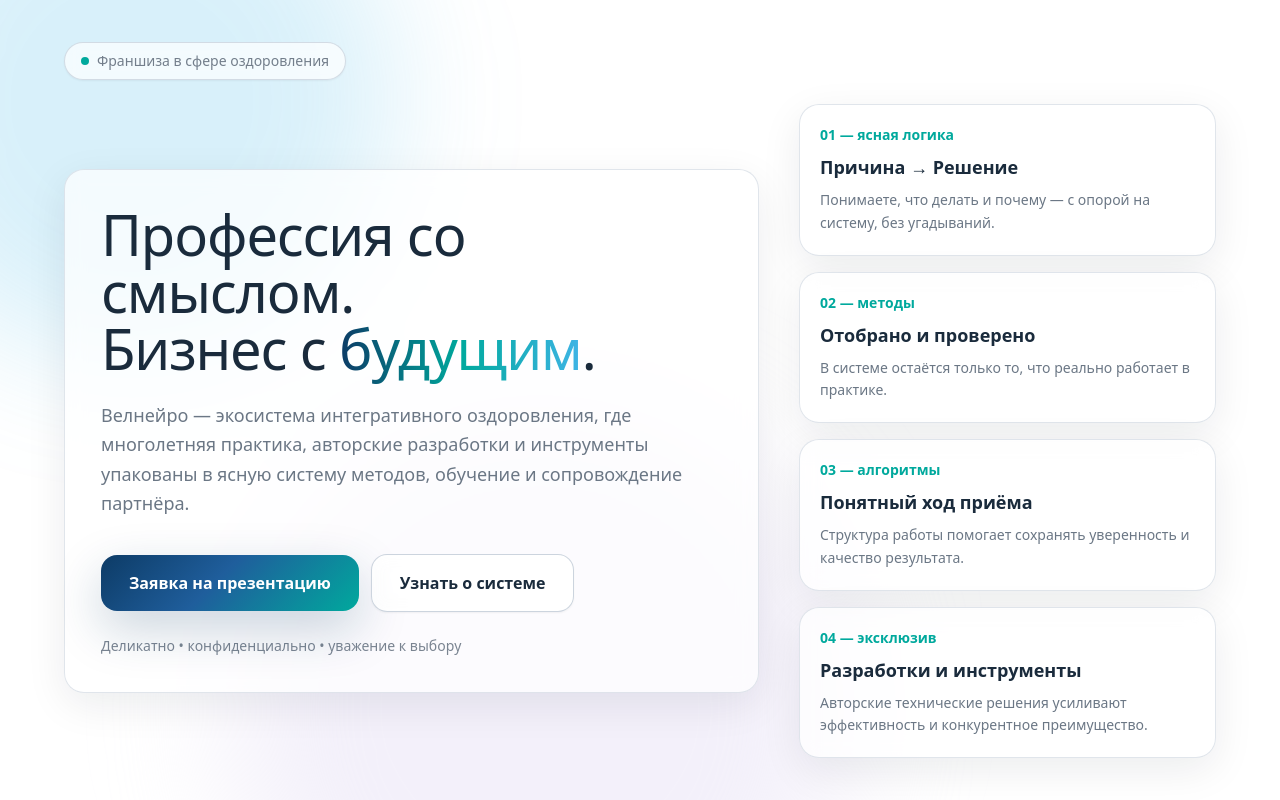
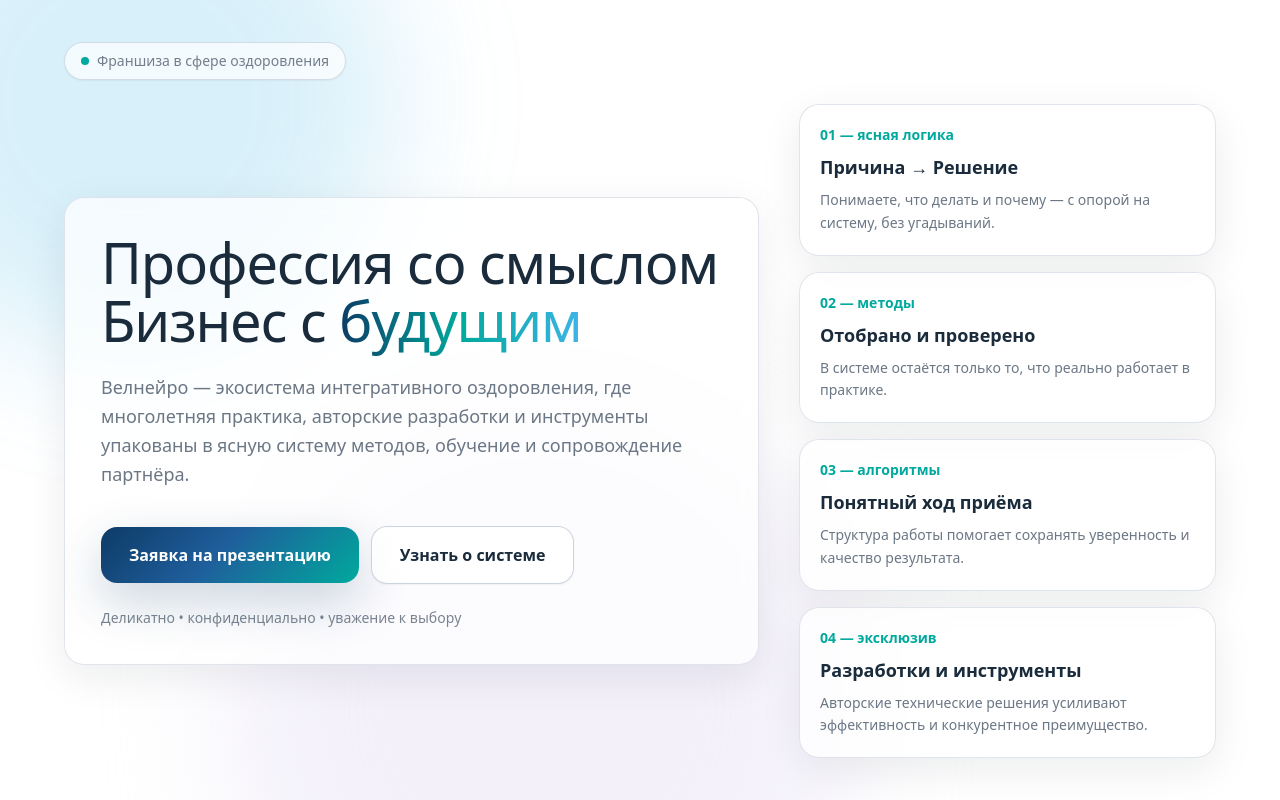
Before and after one commit to AidarKh24/wellneuro-site, a Next.js app: page / in a window 1280 px wide. Shown: the top 800 px of the page. Built offline with nearby package versions, Linux system fonts and the light colour scheme.

Commit message:
Update Hero.tsx

```diff
--- a/src/app/sections/Hero.tsx
+++ b/src/app/sections/Hero.tsx
@@ -12,13 +12,13 @@ export default function Hero() {
           {/* ЛЕВАЯ КОЛОНКА */}
           <div className="glass p-7 sm:p-9">
             <h1 className="font-serif text-[42px] leading-[1.02] tracking-[-0.02em] text-[#1A2B3C] sm:text-[56px]">
-              Профессия со смыслом.
+              Профессия со смыслом
               <br />
               Бизнес с{" "}
               <span className="bg-[linear-gradient(90deg,#0D3B66,#00A99D,#3FB4E6)] bg-clip-text text-transparent">
                 будущим
               </span>
-              .
+
             </h1>
 
             <p className="mt-6 max-w-2xl text-lg leading-relaxed text-[#6B7785]">
```
